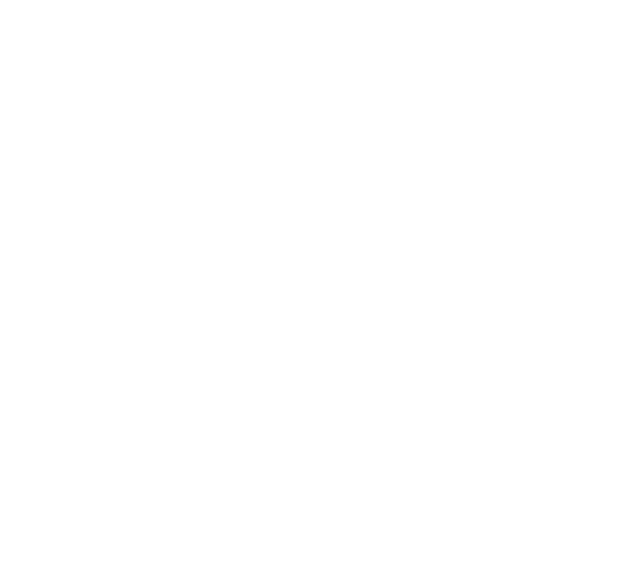
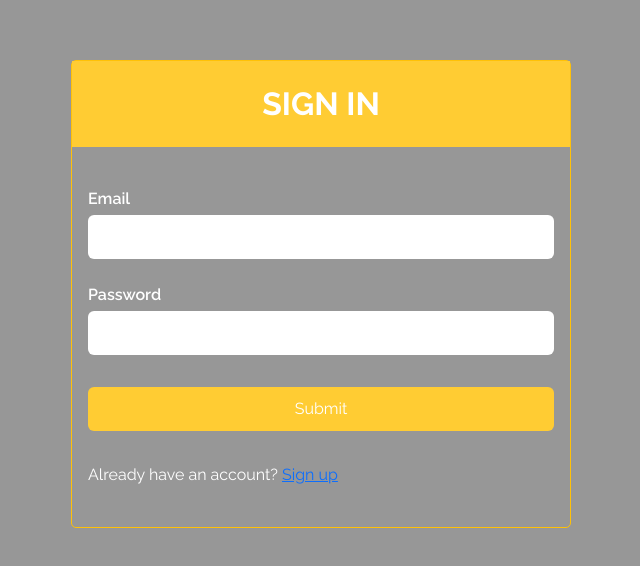
Before and after one commit to Cyber9jaDev/Car-Booking-System, a React (Vite) app in the folder client/: page /signin in a window 1280 px wide. Before the commit this address had no page. Shown: the part 106-672 px from the top of the page, without its empty margins (319-959 px from the left). Built offline with nearby package versions, Linux system fonts and the light colour scheme.

Commit message:
updated login and signup page

```diff
--- a/client/src/Routes.tsx
+++ b/client/src/Routes.tsx
@@ -18,6 +18,7 @@ const RouterLinks = () => {
             <Route index element={ <Homepage/> } />
           </Route>
           <Route path="/signup" element={<Signup/>} />
+          <Route path="/signin" element={<Login/>} />
           <Route path="/about" element={<About/>} />
           <Route path="/services" element={<Services/>} />
           <Route path="/booking" element={<Booking/>} />
--- a/client/src/pages/users/Login.tsx
+++ b/client/src/pages/users/Login.tsx
@@ -1,8 +1,33 @@
-import React from 'react'
+import { Link } from 'react-router-dom'
 
 const Login = () => {
   return (
-    <div>Login</div>
+    <main>
+      <div className="container d-flex align-items-center justify-content-center h-100 w-100">
+        <form action="">
+          <header>
+            <h4 className='text-center'>Sign in</h4>
+          </header>
+
+          <div className='wrapper'>
+
+            <div className="form-group my-4">
+              <label className='d-block my-1' htmlFor="email">Email</label>
+              <input className='d-block form-control' id='email' type="text" />
+            </div>
+            <div className="form-group my-4">
+              <label className='d-block my-1' htmlFor="password">Password</label>
+              <input className='d-block form-control' id='password' type="text" />
+            </div>
+
+            <button type="submit" className="btn w-100 my-2">Submit</button>
+
+            <p className="my-4">Already have an account? <Link to='/signup'>Sign up</Link></p>
+
+          </div>
+        </form>
+      </div>
+    </main>
   )
 }
 
--- a/client/src/pages/users/Signup.tsx
+++ b/client/src/pages/users/Signup.tsx
@@ -1,6 +1,46 @@
+import { Link } from 'react-router-dom';
+import '../../sass/signin.scss';
+
 const Signup = () => {
   return (
-    <div>Signup</div>
+    <main>
+      <div className="container d-flex align-items-center justify-content-center h-100 w-100">
+        <form action="">
+          <header>
+            <h4 className='text-center'>Sign Up</h4>
+          </header>
+
+          <div className='wrapper'>
+            <div className="form-group my-4">
+              <label className='d-block my-1' htmlFor="username">Username</label>
+              <input className='d-block form-control' id='username' type="text" />
+            </div>
+            <div className="form-group my-4">
+              <label className='d-block my-1' htmlFor="email">Email</label>
+              <input className='d-block form-control' id='email' type="text" />
+            </div>
+            <div className="form-group my-4">
+              <label className='d-block my-1' htmlFor="password">Password</label>
+              <input className='d-block form-control' id='password' type="text" />
+            </div>
+            <div className="form-group my-4">
+              <label className='d-block my-1' htmlFor="confirm-password">Confirm Password</label>
+              <input className='d-block form-control' id='confirm-password' type="text" />
+            </div>
+
+            <div className="form-check my-4">
+              <input type="checkbox" className="form-check-input" id="form-check-label"/>
+              <label className="form-check-label" htmlFor="form-check-label">I agree to the Terms & Conditions</label>
+            </div>
+
+            <button type="submit" className="btn w-100">Submit</button>
+
+            <p className="my-4">Already have an account? <Link to='/signin'>Sign in</Link></p>
+
+          </div>
+        </form>
+      </div>
+    </main>
   )
 }
 
--- /dev/null
+++ b/client/src/sass/signin.scss
@@ -0,0 +1,72 @@
+main{
+
+  height: 100vh;
+  width: 100%;
+  color: #fff;
+  // background: url('../assets/banner3.jpg') no-repeat center;
+  background: #979797;
+  // font-family: initial;
+  // font-family: 'Raleway', sans-serif;
+
+
+
+  form{
+    border: #ffc107 1px solid;
+    border-radius: 5px;
+    // background: #848080;
+    background: transparent;
+    width: 500px;
+
+  }
+
+  header{
+    background: #ffcc33 !important;
+    padding: 1.5em 4em;
+  }
+
+  header > h4{
+    margin: 0;
+    height: 100%;
+    text-transform: uppercase;
+    font-size: 2em;
+    font-weight: 700;
+  }
+
+  .wrapper{
+    padding: 1em;
+  }
+
+  label{
+    font-weight: 600;
+    font-size: 1em;
+  }
+
+  input:not(:checked){
+    outline: none !important;
+    border: 5px;
+    padding: 10px;
+  }
+
+  input.form-control:focus, input.form-check-input:focus{
+    outline: none !important;
+    box-shadow: none;
+  }
+
+  button[type='submit']{
+    background: #ffcc33 !important;
+    border: none;
+    outline: none;
+    padding: 10px;
+    color: #fff;
+  }
+
+  button[type='submit']:hover{
+    background: #e7b719 !important;
+  }
+
+  @media screen and (max-width: 768px) {
+    form{
+      width: 100%;
+    }
+  }
+}
```
